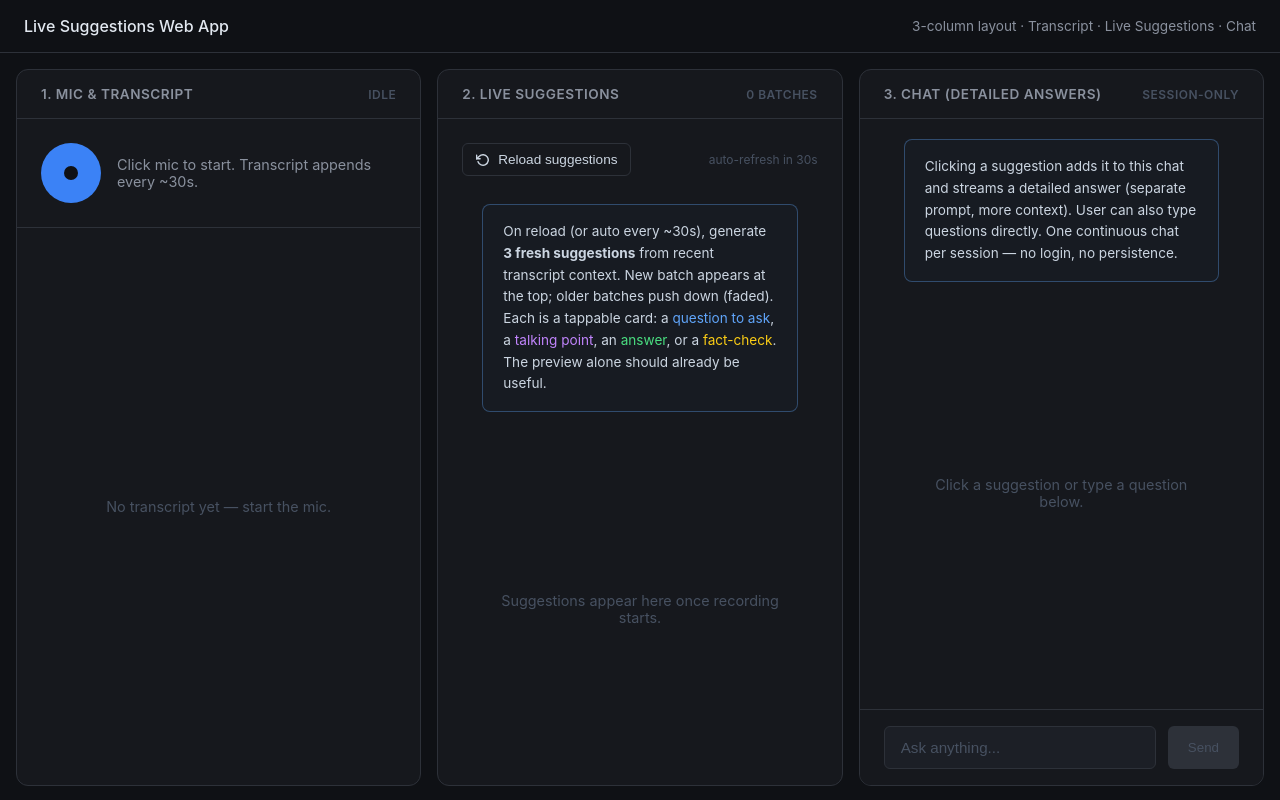
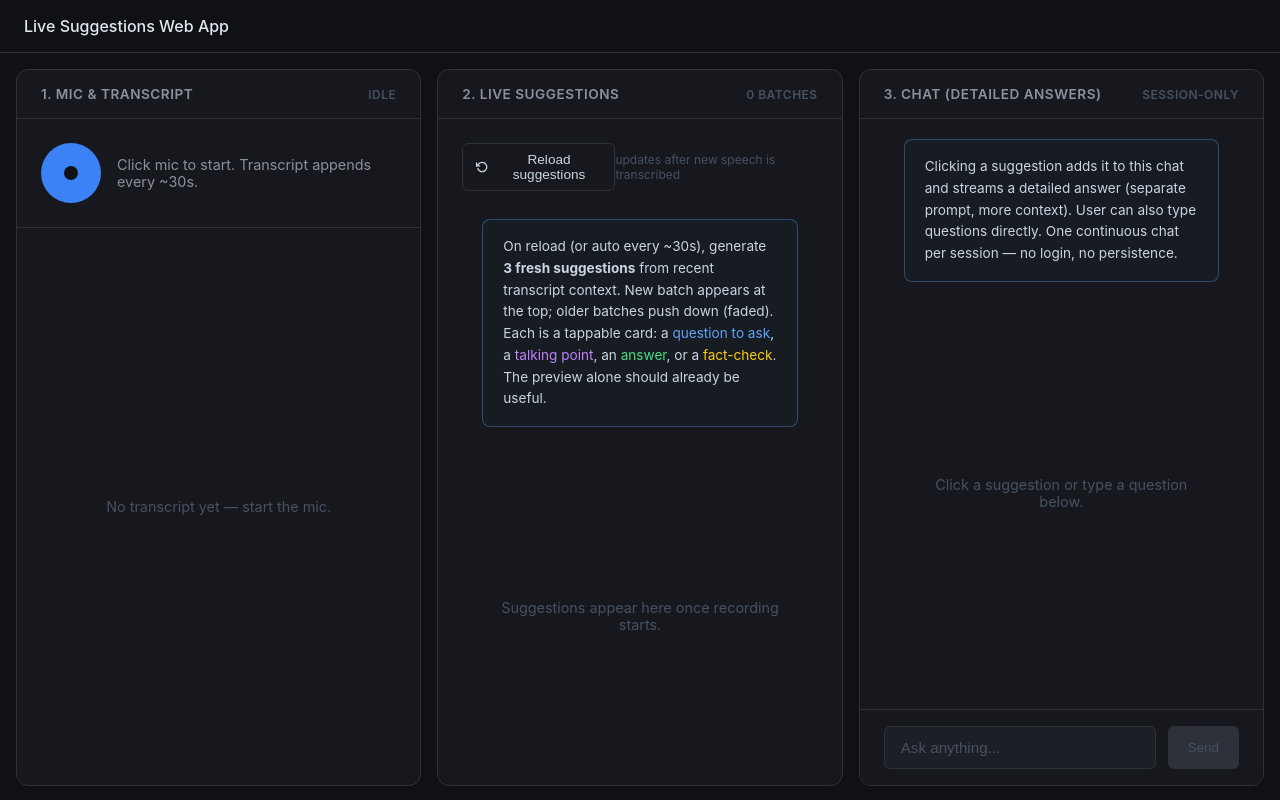
Before and after one commit to sagarboyal/live-suggestions-web-app, a React (Create React App) app in the folder frontend/: page / in a window 1280 px wide. Built offline with nearby package versions, Linux system fonts and the light colour scheme; the HTML template or start-up script is replaced by a standard one.

Commit message:
fix: replace misleading suggestions auto-refresh label

```diff
--- a/frontend/src/App.tsx
+++ b/frontend/src/App.tsx
@@ -184,9 +184,6 @@ function App() {
       <div className="app">
         <header className="app-header">
           <h1>Live Suggestions Web App</h1>
-          <div className="header-right">
-            <span className="header-subtitle">3-column layout · Transcript · Live Suggestions · Chat</span>
-          </div>
         </header>
 
         <main className="app-main">
--- a/frontend/src/components/SuggestionsPanel/SuggestionsPanel.tsx
+++ b/frontend/src/components/SuggestionsPanel/SuggestionsPanel.tsx
@@ -15,7 +15,6 @@ const SuggestionsPanel: React.FC<SuggestionsPanelProps> = ({
   onSuggestionClick,
   onRefresh
 }) => {
-
   const chunkIntervalMs = process.env.REACT_APP_CHUNK_INTERVAL_MS
     ? parseInt(process.env.REACT_APP_CHUNK_INTERVAL_MS, 10)
     : 5000;
@@ -47,7 +46,7 @@ const SuggestionsPanel: React.FC<SuggestionsPanelProps> = ({
           </svg>
           Reload suggestions
         </button>
-        <div className="action-hint">auto-refresh in {chunkIntervalSec}s</div>
+        <div className="action-hint">updates after new speech is transcribed</div>
       </div>
 
       <div className="suggestions-list">
```
